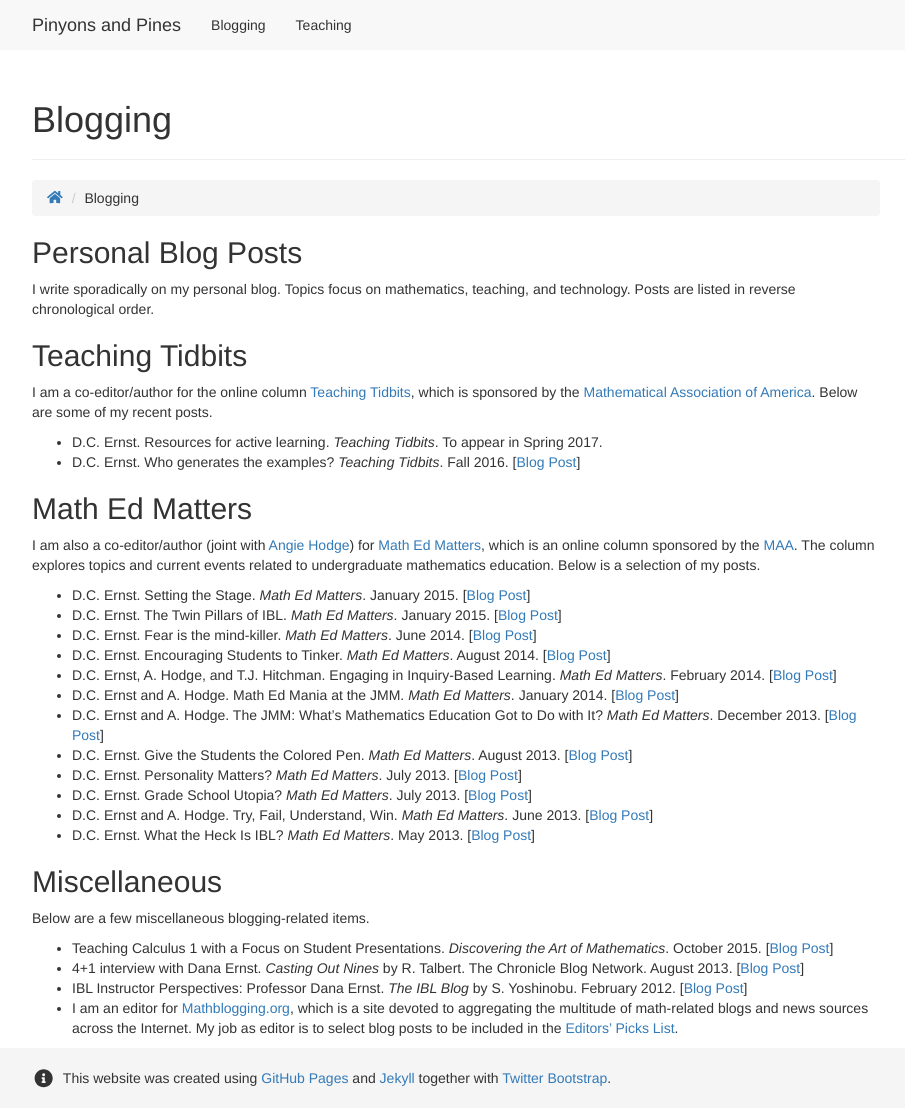
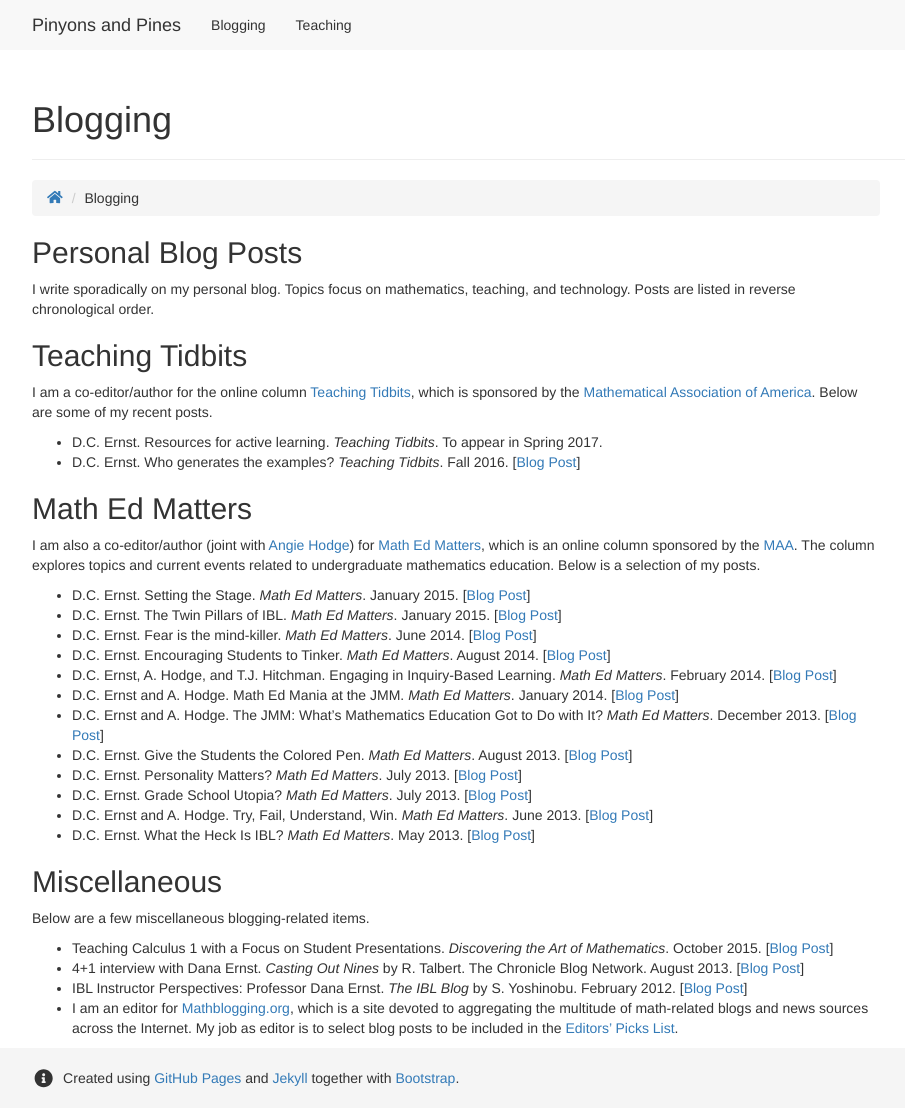
Before and after one commit to dcernst/PinyonsPines, a Jekyll site: the page built from blog/index.md, in a window 1280 px wide and 1108 px high. Shown: the whole window, without its empty margins (38-943 px from the left). Built offline with Jekyll 4.4.1, drawn with Linux system fonts in a browser that asks for light colours; nearby versions of some CDN libraries.

Commit message:
Update to footer

```diff
--- a/_includes/footer.html
+++ b/_includes/footer.html
@@ -1,7 +1,7 @@
 <div class="footer">
 
 <div class="container">
-<p style="margin: 20px 0;"><i class="fa fa-info-circle fa-fw fa-lg"></i>&nbsp; This website was created using <a href="https://pages.github.com">GitHub Pages</a> and <a href="http://jekyllrb.com">Jekyll</a> together with <a href="http://getbootstrap.com">Twitter Bootstrap</a>.</p>
+<p style="margin: 20px 0;"><i class="fa fa-info-circle fa-fw fa-lg"></i>&nbsp; Created using <a href="https://pages.github.com">GitHub Pages</a> and <a href="http://jekyllrb.com">Jekyll</a> together with <a href="http://getbootstrap.com">Bootstrap</a>.</p>
 </div>
 
 </div>
```
